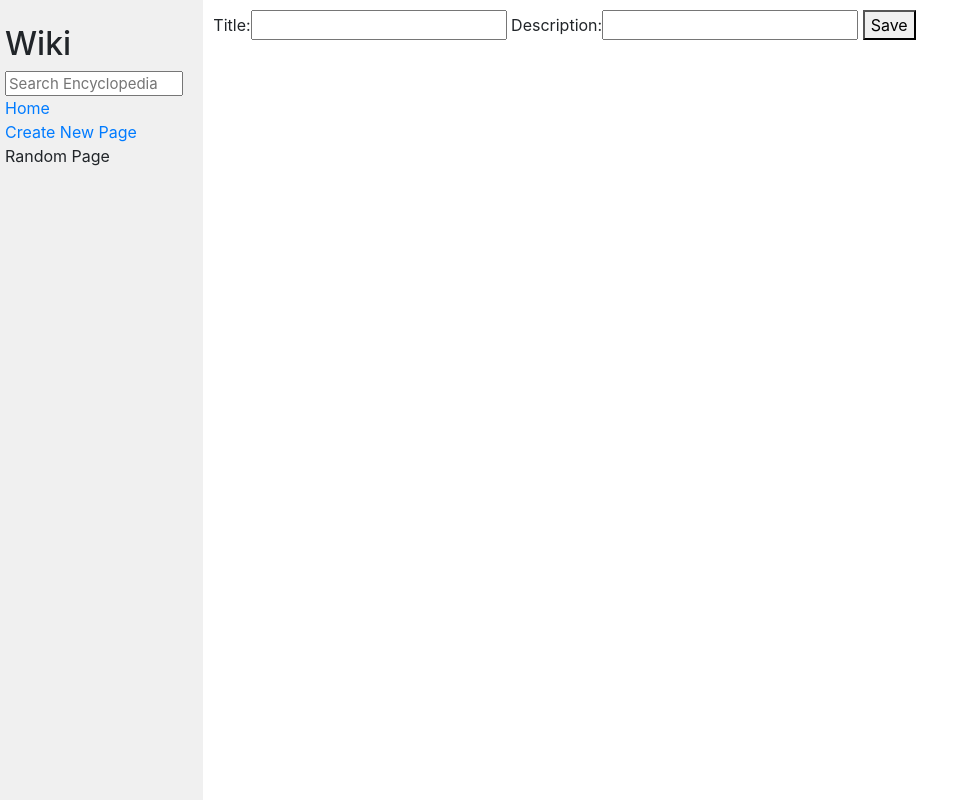
After one commit to peter33chavez/wiki-project1, a Django app: template wiki/encyclopedia/templates/encyclopedia/newPage.html in a window 1280 px wide. The commit adds this page. Shown: the whole page, without its empty margins (0-974 px from the left). Run offline with Django 3.2, Linux system fonts and the light colour scheme; the template is opened without the code that fills it: values that come from a table or form of the project are taken from there, others are empty; some libraries are stand-ins or nearby versions.

Commit message:
adding newPage.html

```diff
--- a/wiki/encyclopedia/templates/encyclopedia/layout.html
+++ b/wiki/encyclopedia/templates/encyclopedia/layout.html
@@ -19,7 +19,7 @@
                     <a href="{% url 'index' %}">Home</a>
                 </div>
                 <div>
-                    Create New Page
+                    <a href="{% url 'newPage' %}">Create New Page</a>
                 </div>
                 <div>
                     Random Page
--- /dev/null
+++ b/wiki/encyclopedia/templates/encyclopedia/newPage.html
@@ -0,0 +1,15 @@
+{% extends "encyclopedia/layout.html" %}
+
+{%block title%}
+    New Page
+{%endblock%}
+
+{%block body%}
+{% comment %} bring up a markdown textarea for users to type in their wiki entry.  {% endcomment %}
+<form action="{% url 'newPage' %}" method="post">
+    {% csrf_token %}
+    {{ form }}
+    <button type="submit" class='savebtn'>Save</button>
+</form>
+
+{%endblock%}
--- a/wiki/encyclopedia/templates/encyclopedia/search.html
+++ b/wiki/encyclopedia/templates/encyclopedia/search.html
@@ -16,7 +16,7 @@
         {%else%}
             <h2>No Results Found</h2>
             <p>It looks like we don't have what you're looking for.</p>
-            <button class="create-page" href="{% url 'newPage'%}">Create Page</button>
+            <a class="create-page" href="{% url 'newPage'%}">Create Page</a>
         {%endif%}
     </div>
 {% endblock %}
--- a/wiki/encyclopedia/urls.py
+++ b/wiki/encyclopedia/urls.py
@@ -8,4 +8,5 @@ urlpatterns = [
     path("", views.index, name="index"),
     path("wiki/<str:title>", views.entry, name="entry"),
     path("search", views.search, name="search"),
+    path("newPage", views.search, name="newPage")
 ]
--- a/wiki/encyclopedia/views.py
+++ b/wiki/encyclopedia/views.py
@@ -2,8 +2,14 @@ from django.shortcuts import render
 from django import forms
 from django.http import HttpResponseRedirect
 from django.urls import reverse
+from django import forms
 
 from . import util
+
+class newWikiPageForm(forms.Form):
+    newFormTitle = forms.CharField(label="Title")
+    newFormBody = forms.CharField(label="Description")
+
 
 
 def index(request):
@@ -48,3 +54,10 @@ def search(request):
             "substring": substring,
             "results": results
         })
+
+def newPage(request):
+    #when create new page button is clicked user is taken to create
+
+    return render(request, "encyclopedia/search.html", {
+        "form": newWikiPageForm()
+    })
```
